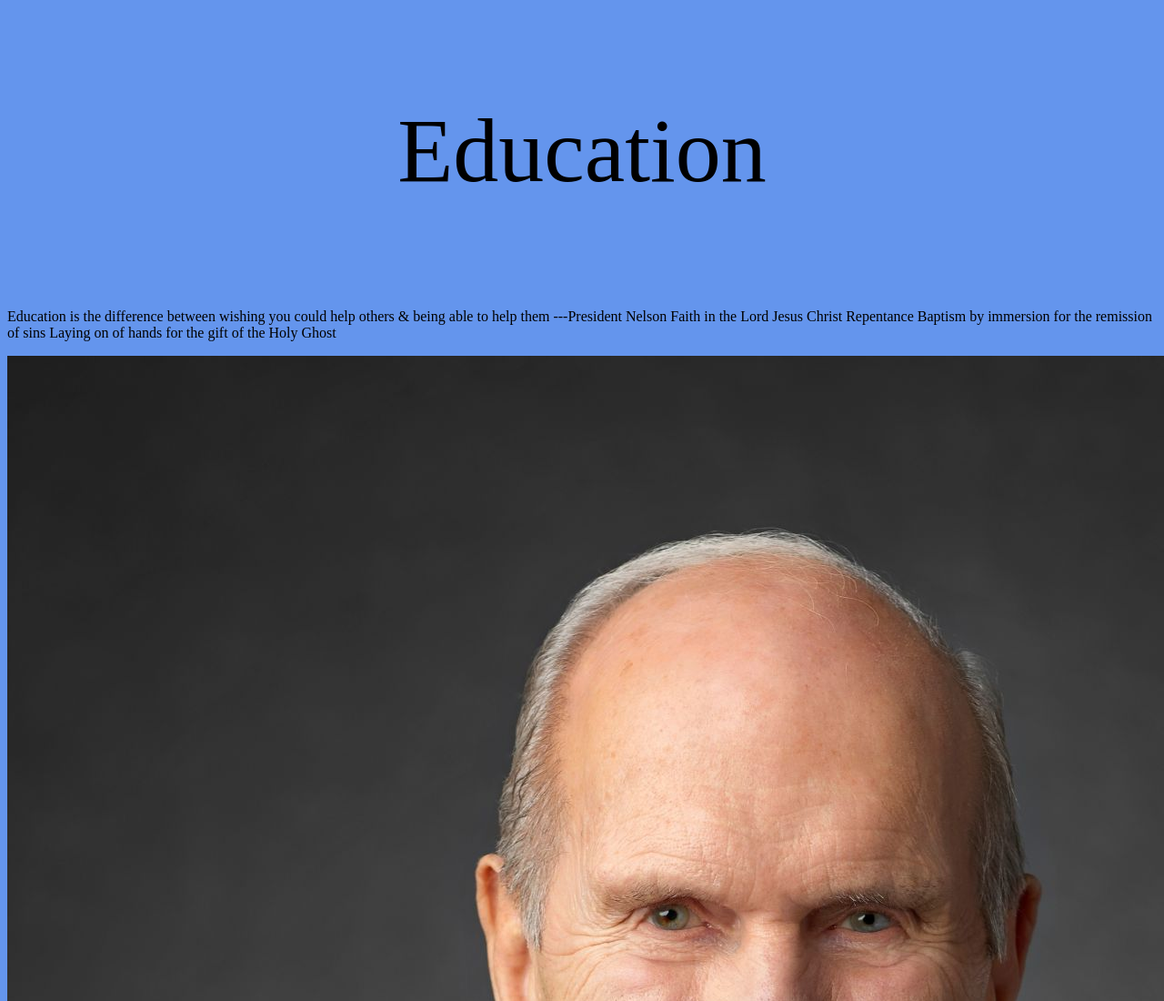
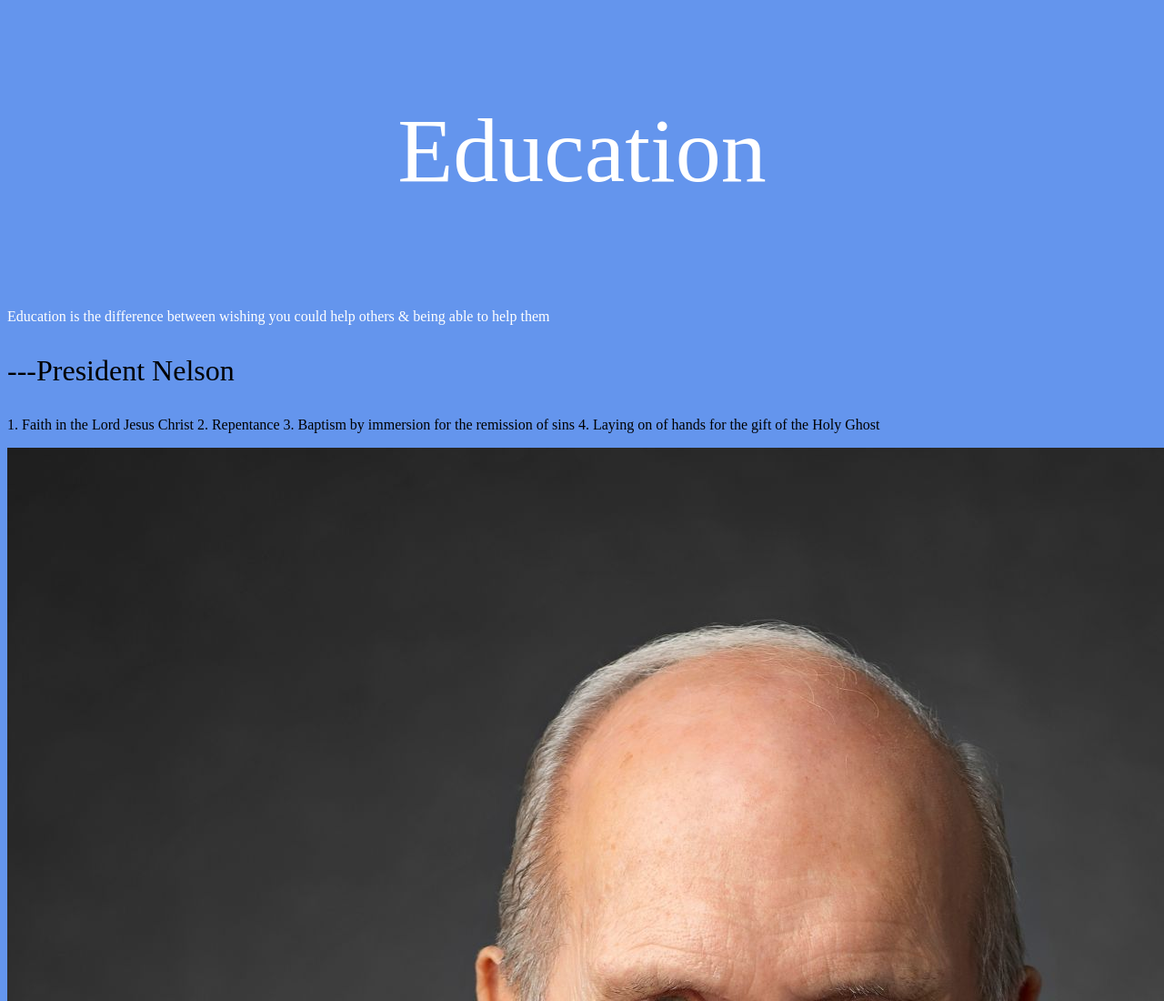
Before and after one commit to Currency4time/WDD-130NEW, a plain HTML site: page holy.html in a window 1280 px wide. Shown: the top 1100 px of the page at 91% size. Drawn offline with Linux system fonts and the light colour scheme.

Commit message:
Fonts and things

```diff
--- a/holy.css
+++ b/holy.css
@@ -6,9 +6,18 @@ header {
     padding: 1em;
     text-align: center;
     font-size: 100px;
+    color: white
 }
 
-img {
+.img {
     margin: 0 auto;
     width: 200 px;
 }
+
+.text{
+    color: white
+}
+
+.quote{
+    font-size: 2em;
+}
--- a/holy.html
+++ b/holy.html
@@ -9,17 +9,17 @@
 <body>
     <header>Education</header>
 
-        <div class="text"><p>Education is the difference between wishing you could help others & being able to help them
+        <div class="text"><p>Education is the difference between wishing you could help others & being able to help them</p></div>
 
-        ---President Nelson
+        <div class='quote'><p>---President Nelson</p></div>
 
-        Faith in the Lord Jesus Christ
+        <p>1. Faith in the Lord Jesus Christ
 
-        Repentance
+        2. Repentance
 
-        Baptism by immersion for the remission of sins
+        3. Baptism by immersion for the remission of sins
 
-        Laying on of hands for the gift of the Holy Ghost</p></div>
+        4. Laying on of hands for the gift of the Holy Ghost</p>
         <div class ='img'>
             <img id="Nelson-img" src="wwr/images/russell_nelson_official_portrait_2018.jpeg">
         </div>
--- a/wwr/styles/style.css
+++ b/wwr/styles/style.css
@@ -7,6 +7,7 @@ nav a{
     text-align: center;
     color:coral;
     text-decoration: none;
+    padding: 35px;
 }
 
 nav a:hover{
@@ -34,12 +35,20 @@ main section{
     text-align: center;
 }
 
+main section img{
+    box-sizing: border-box;
+}
+
 #background{
     height: 725px;
 }
 
 body{
-    background-color: #00ffdd;
+    background-color: #80ffee64;
+    font-family: Verdana, Geneva, Tahoma, sans-serif;
+    font-size: 22px;
+    margin: 0;
+    padding: 0;
 }
 
 header{
@@ -50,6 +59,10 @@ header{
     background-color: #366B64;
     color: coral;
     text-decoration: none;
+    font-size: 18px;
+    padding: 15px 30px;
+    margin-top: 50px;
+    border-radius: 5px;
 }
 
 .book:hover{
@@ -61,6 +74,10 @@ header{
     background-color: #D4AC0D;
     color: black;
     text-decoration: none;
+    font-size: 18px;
+    padding: 15px 30px;
+    margin: 50px;
+    border-radius: 5px;
 }
 
 .join:hover{
@@ -71,11 +88,15 @@ header{
 .msg{
     background-color: #366B64;
     color:black;
+    font-size: 0.8em;
+    padding: 35px
 }
 
 footer{
     background-color: #366B64;
     color:black;
+    padding: 25px 50px;
+    margin-top: 200px;
 }
 
 footer a{
@@ -95,6 +116,9 @@ footer p{
 
 .home-title{
     color:black;
+    font-family: 'Times New Roman', Times, serif;
+    font-size: 2em;
+    margin-top: 10px;
 }
 
 h4{
@@ -103,10 +127,12 @@ h4{
 
 .msg h2{
     color: black;
+    margin: 0;
 }
 
 .msg p{
     color: black;
+    padding-bottom: 15px;
 }
 
 .logo{
@@ -115,4 +141,28 @@ h4{
 
 .icon{
     width: 80px;
+    padding-top: 10px;
 }
+
+#logo_link{
+    padding-top: 5px;
+}
+
+.sooial{
+    padding-top: 15px;
+}
+
+.rivers-card{
+    margin: 200px 0;
+}
+
+.camping-card{
+    margin: 200px 0;
+}
+.rapids-card{
+    margin: 200px 0;
+}
+
+.card-img{
+    border: 10px;
+}
```
Also changed, not shown: wwr/index.html (+3 -0 lines).
